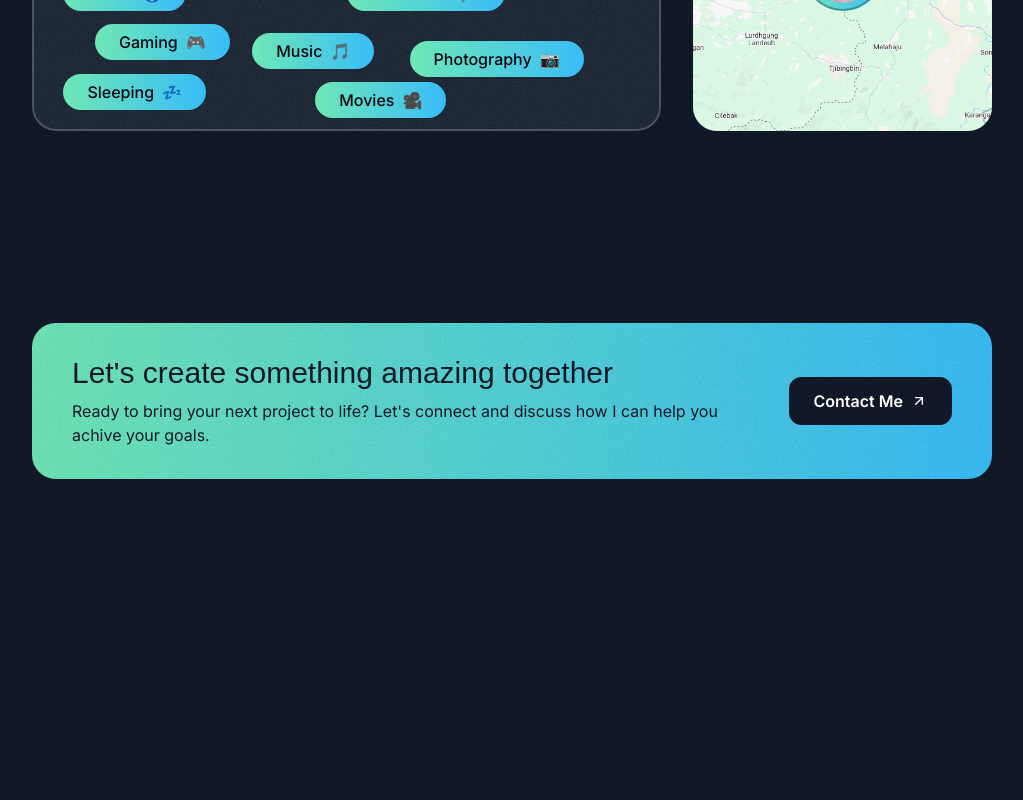
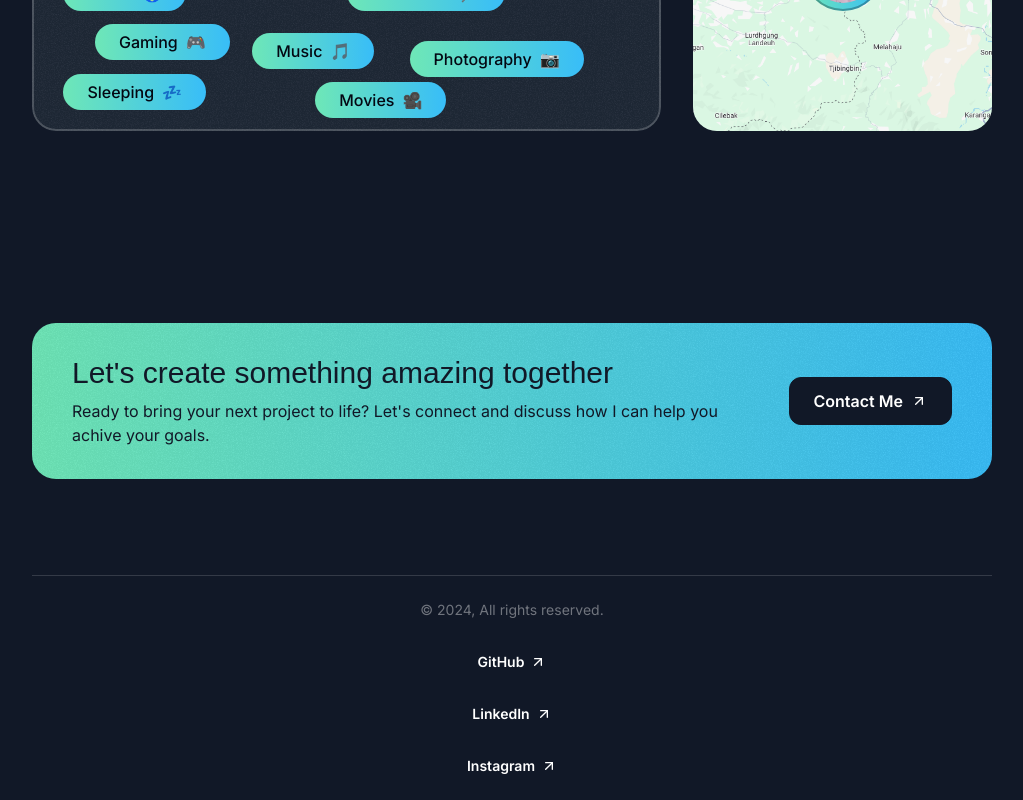
Before and after one commit to FernandJerico/my-portofolio, a Next.js app: page / in a window 1280 px wide. Shown: the part 5169-5969 px from the top of the page, without its empty margins (128-1151 px from the left). Before the commit the page ends 5744 px from the top, so only its background shows below. Built offline with nearby package versions, Linux system fonts and the light colour scheme; a web font is replaced by a local one.

Commit message:
Feat: Add Footer section to Home page

```diff
--- a/src/app/page.tsx
+++ b/src/app/page.tsx
@@ -5,6 +5,7 @@ import { TapeSection } from "@/sections/Tape";
 import { TestimonialsSection } from "@/sections/Testimonials";
 import { AboutSection } from "@/sections/About";
 import { ContactSection } from "@/sections/Contact";
+import { Footer } from "@/sections/Footer";
 
 export default function Home() {
   return (
@@ -16,6 +17,7 @@ export default function Home() {
       <TestimonialsSection />
       <AboutSection />
       <ContactSection />
+      <Footer />
     </div>
   );
 }
--- a/src/sections/Footer.tsx
+++ b/src/sections/Footer.tsx
@@ -1,3 +1,39 @@
+import ArrowRightIcon from "@/assets/icons/arrow-up-right.svg";
+
+const footerLinks = [
+  {
+    title: "GitHub",
+    href: "#",
+  },
+  {
+    title: "LinkedIn",
+    href: "#",
+  },
+  {
+    title: "Instagram",
+    href: "#",
+  },
+];
+
 export const Footer = () => {
-  return <div>Footer Section</div>;
+  return (
+    <footer>
+      <div className="container">
+        <div className="border-t border-white/15 py-6 text-sm flex flex-col items-center gap-8">
+          <div className="text-white/40">&copy; 2024, All rights reserved.</div>
+          <nav className="flex flex-col items-center gap-8">
+            {footerLinks.map((link) => (
+              <a
+                key={link.title}
+                href={link.href}
+                className="inline-flex items-center gap-1.5">
+                <span className="font-semibold">{link.title}</span>
+                <ArrowRightIcon className="size-4" />
+              </a>
+            ))}
+          </nav>
+        </div>
+      </div>
+    </footer>
+  );
 };
```
